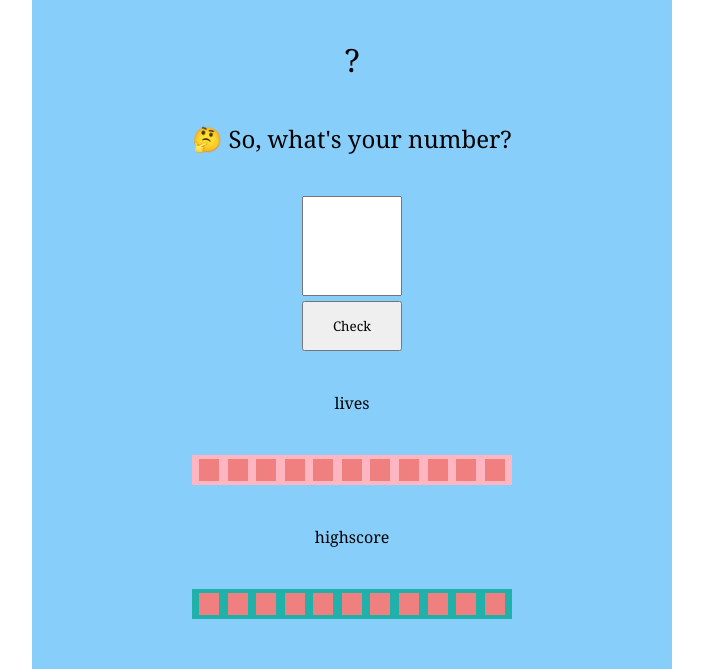
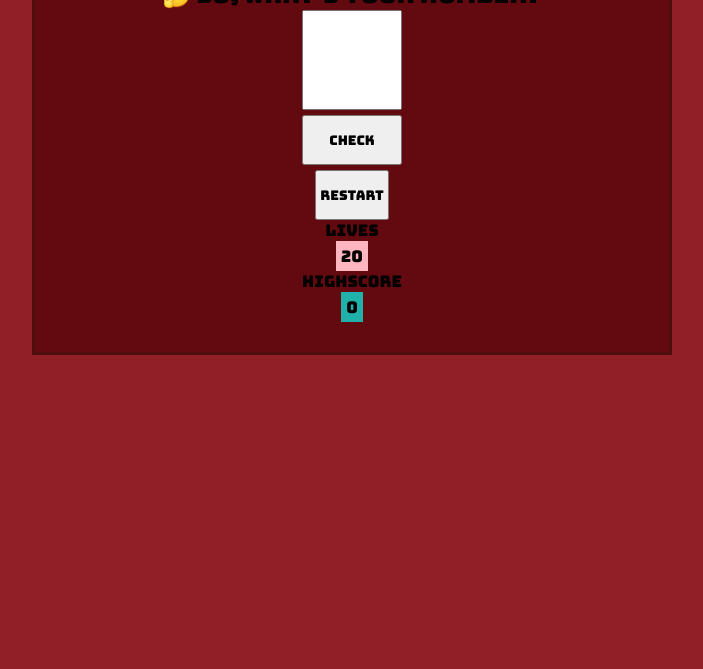
Before and after one commit to vasilemidrigan/guess-the-number, a plain HTML site: page index.html in a window 1280 px wide. Shown: the part 131-800 px from the top of the page, without its empty margins (288-991 px from the left). Drawn offline with Linux system fonts and the light colour scheme.

Commit message:
make restart functionality

```diff
--- a/index.html
+++ b/index.html
@@ -4,6 +4,13 @@
     <meta charset="UTF-8" />
     <meta http-equiv="X-UA-Compatible" content="IE=edge" />
     <meta name="viewport" content="width=device-width, initial-scale=1.0" />
+    <!-- Fonts Link -->
+    <link rel="preconnect" href="https://fonts.googleapis.com" />
+    <link rel="preconnect" href="https://fonts.gstatic.com" crossorigin />
+    <link
+      href="https://fonts.googleapis.com/css2?family=Bungee&display=swap"
+      rel="stylesheet"
+    />
     <link rel="stylesheet" href="style.css" />
     <script src="script.js" defer></script>
     <title>Guess the number</title>
@@ -14,7 +21,6 @@
       <!-- Introduction -->
       <div class="block introduction">
         <span>Guess the number</span>
-        <br />
         <p>betwen 0 and 30</p>
       </div>
       <!-- Secret Number -->
@@ -27,35 +33,18 @@
         <br />
         <button class="button_check">Check</button>
       </div>
+      <div class="restart">
+        <button class="restart_button">restart</button>
+      </div>
       <!-- Lives Bar-->
       <span>lives</span>
       <div class="block lives">
-        <div class="square"></div>
-        <div class="square"></div>
-        <div class="square"></div>
-        <div class="square"></div>
-        <div class="square"></div>
-        <div class="square"></div>
-        <div class="square"></div>
-        <div class="square"></div>
-        <div class="square"></div>
-        <div class="square"></div>
-        <div class="square"></div>
+        <span class="lives_count">20</span>
       </div>
       <!-- Highscores Bar-->
       <span>highscore</span>
       <div class="block highscore">
-        <div class="square"></div>
-        <div class="square"></div>
-        <div class="square"></div>
-        <div class="square"></div>
-        <div class="square"></div>
-        <div class="square"></div>
-        <div class="square"></div>
-        <div class="square"></div>
-        <div class="square"></div>
-        <div class="square"></div>
-        <div class="square"></div>
+        <span class="highscore_count">0</span>
       </div>
     </div>
   </body>
--- a/script.js
+++ b/script.js
@@ -1,16 +1,36 @@
 /* Variables */
 const secretNumber = Math.floor(Math.random() * 30 + 1);
 const buttonCheck = document.querySelector(".button_check");
-const inputValue = document.querySelector(".input_number").value;
-const message = document.querySelector(".message").textContent;
-
+/* Score count variables*/
+let score = 20;
+document.querySelector(".lives_count").textContent = score;
 /* Checking the guess number */
 buttonCheck.addEventListener("click", function () {
   if (document.querySelector(".input_number").value > secretNumber) {
     document.querySelector(".message").textContent = "☝ too high!";
+    document.querySelector(".input_number").value = "";
+    score--;
+    document.querySelector(".lives_count").textContent = score;
   } else if (document.querySelector(".input_number").value < secretNumber) {
     document.querySelector(".message").textContent = "☝ too low!";
+    document.querySelector(".input_number").value = "";
+    score--;
+    document.querySelector(".lives_count").textContent = score;
   } else {
-    document.querySelector(".secret_number").textContent = "🎉 Congratulation";
+    document.querySelector(".message").textContent = "🎉 Congratulation";
+    document.querySelector(".wrapper").style.backgroundColor = "purple";
+    document.querySelector(".secret_number").textContent = secretNumber;
+    document.querySelector(".input_number").value = "";
+    document.querySelector(".highscore_count").textContent = score;
   }
 });
+/* Restart */
+const restart = document.querySelector(".restart_button");
+restart.addEventListener("click", function () {
+  document.querySelector(".wrapper").style.backgroundColor = "#630a10";
+  document.querySelector(".secret_number").textContent = "?";
+  document.querySelector(".message").textContent = "🤡 Another one?";
+  document.querySelector(".input_number").value = "";
+  score = 20;
+  document.querySelector(".lives_count").textContent = score;
+});
--- a/style.css
+++ b/style.css
@@ -3,7 +3,10 @@
   margin: 0;
   padding: 0;
   box-sizing: border-box;
-  font-family: Georgia, "Times New Roman", Times, serif;
+  font-family: Bungee, Georgia, "Times New Roman", Times, serif;
+}
+body {
+  background-color: #911f27;
 }
 /* Hiding spinners from input type number */
 input[type="number"]::-webkit-inner-spin-button,
@@ -14,14 +17,13 @@ input[type="number"]::-webkit-outer-spin-button {
 
 /* Main Wrapper */
 .wrapper {
-  background-color: lightskyblue;
+  background-color: #630a10;
   margin: 0 auto;
   width: 50%;
-  height: 100vh;
   display: flex;
   flex-direction: column;
-  justify-content: space-around;
   align-items: center;
+  border: 3px solid #4f0e0e;
 }
 /* All 6 main block */
 .block {
@@ -30,7 +32,6 @@ input[type="number"]::-webkit-outer-spin-button {
 /* Introduction */
 .introduction span {
   font-size: 2rem;
-  margin: 10px;
   display: block;
 }
 /* Secret Number */
@@ -56,28 +57,23 @@ input[type="number"]::-webkit-outer-spin-button {
   width: 100px;
   height: 50px;
 }
+/* Restart Game*/
+.restart_button {
+  width: 100%;
+  height: 50px;
+  margin-top: 5px;
+  padding: 3px;
+}
 /* Lives Bar*/
 .lives {
   background-color: lightpink;
   height: 30px;
-  width: 50%;
-  display: flex;
-  justify-content: space-around;
-  padding: 3px;
+  padding: 5px;
 }
 /* Highscore Bar */
 .highscore {
   background-color: lightseagreen;
   height: 30px;
-  width: 50%;
-  display: flex;
-  justify-content: space-around;
-  padding: 3px;
+  padding: 5px;
   margin-bottom: 30px;
 }
-/* The squares from lives and highscore bars */
-.square {
-  background-color: lightcoral;
-  margin: 1px;
-  width: 20px;
-}
```
